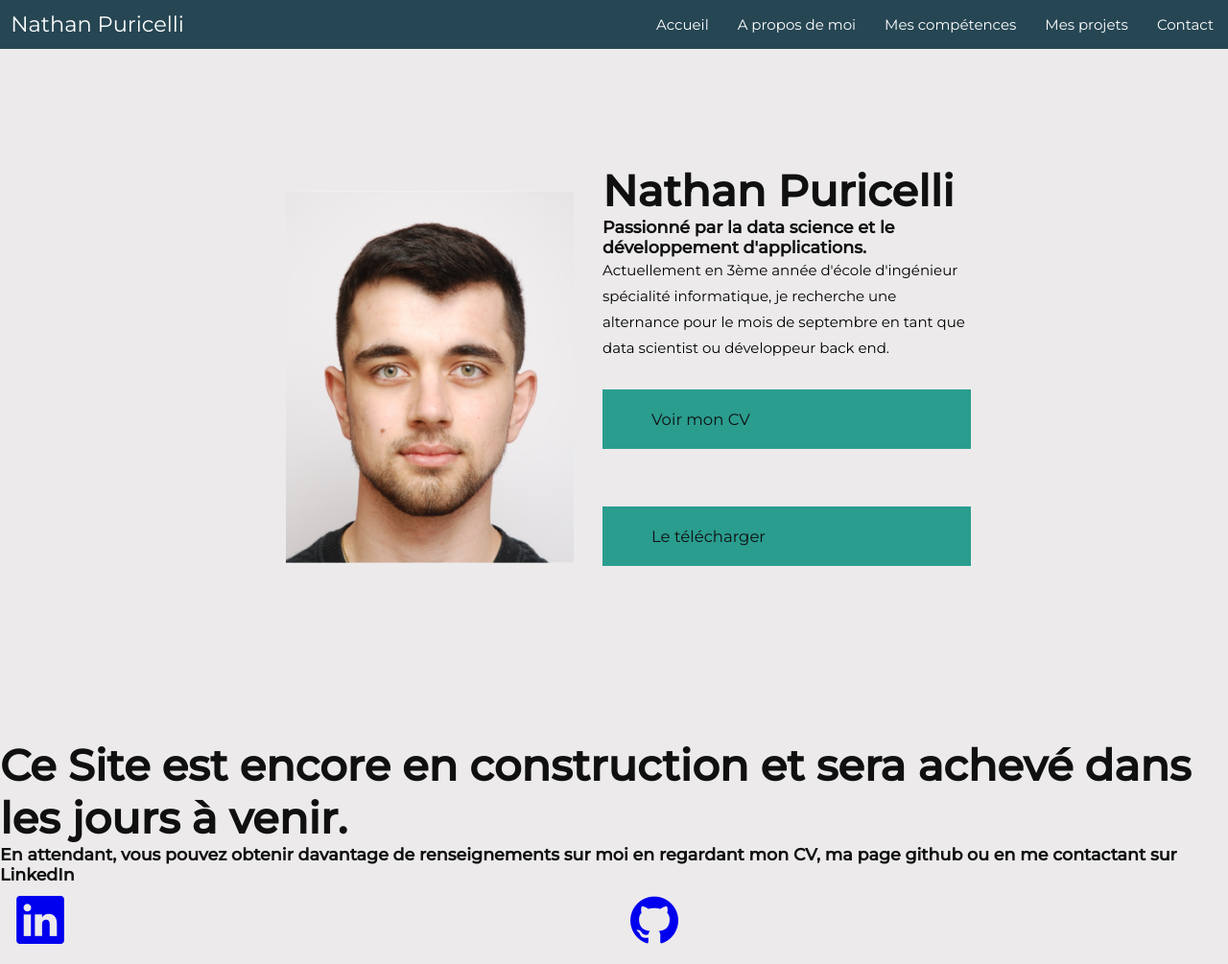
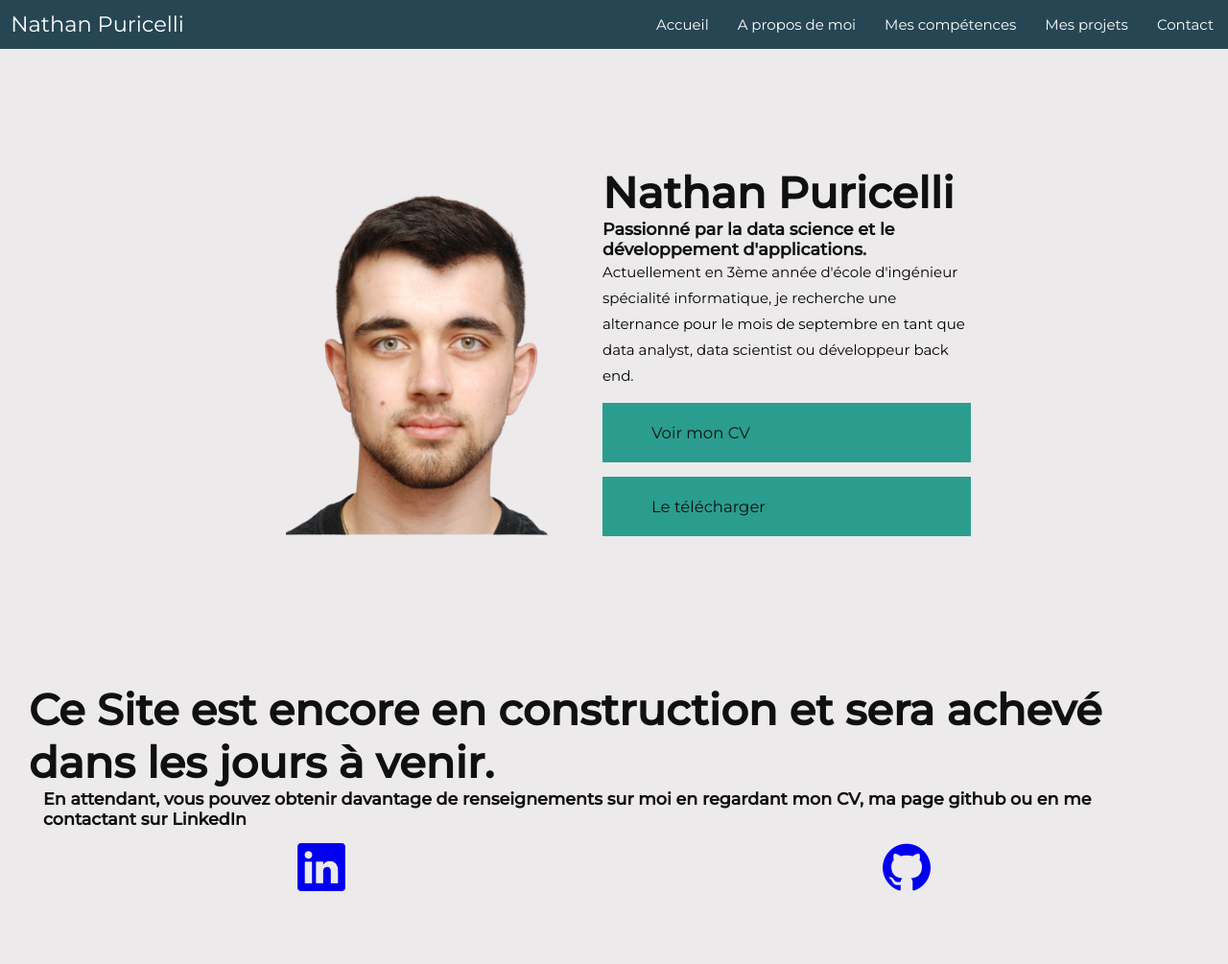
Before and after one commit to NathanPuricelli/Portfolio, a plain HTML site: page index.html in a window 1280 px wide. Shown: the top 1005 px of the page at 96% size. Drawn offline with nearby package versions, Linux system fonts and the light colour scheme.

Commit message:
Centrage des icones, améliorations boutons et flexbox

```diff
--- a/assets/css/style.css
+++ b/assets/css/style.css
@@ -18,7 +18,7 @@
     --color-less-dark: #2A9D8F;
     --color-dark-txt: #101010;
 
-    --transition: all 200ms ease;
+    --transition: all 300ms ease;
 }
 
 html {
@@ -27,7 +27,7 @@ html {
 }
 
 body {
-    background-color: var(--color-white);
+     background-color: var(--color-white);
     font-family: 'Montserrat', sans-serif;
     max-width: 100vw;
 }
@@ -67,7 +67,7 @@ img {
 }
 
 .btn:hover {
-    box-shadow: 0 2rem 2rem var(--color-secondary);
+    box-shadow: 0 .5rem .5rem var(--color-secondary);
 }
 
 /* Navigation bar for browser */
@@ -94,6 +94,7 @@ img {
 
 .navbar-links li:hover {
     background-color: var(--color-less-dark);
+    transition: var(--transition);
 }
 
 .navbar-links li a {
@@ -182,11 +183,21 @@ section.home .name {
     display: flex;
     flex-direction: column;
     width: 30vw;
-    min-width: 200px;
+    min-width: 300px;
 }
 
-section.disclamer {
+section.home .name a {
+    margin-top: 1rem;
+    margin-bottom: 0;
+}
+
+section.disclaimer {
     padding-top: 0;
+    margin: 0 2rem 0 2rem;
+}
+
+section.disclaimer h3 {
+    padding: 0 1rem 0 1rem;
 }
 
 .flexbox-icons {
@@ -200,6 +211,9 @@ section.disclamer {
 .flexbox-icons a {
     width: 100%;
     height: 100%;
+    display: flex;
+    align-items: center;
+    justify-content: center;
 }
 
 .flexbox-icons a i {
--- a/index.html
+++ b/index.html
@@ -35,18 +35,18 @@
         <!-- Home -->
         <section class="home" id="home">
             <div class="profilePicture">
-                <img src="assets/img/PhotoIdentite.png" alt="Photo de moi">
+                <img src="assets/img/PhotoIdentite-nobg.png" alt="Photo de moi">
             </div>
             <div class="name">
                 <h1>Nathan Puricelli</h1>
                 <h3>Passionné par la data science et le développement d'applications.</h3>
-                <p>Actuellement en 3ème année d'école d'ingénieur spécialité informatique, je recherche une alternance pour le mois de septembre en tant que data scientist ou développeur back end. </p>
+                <p>Actuellement en 3ème année d'école d'ingénieur spécialité informatique, je recherche une alternance pour le mois de septembre en tant que data analyst, data scientist ou développeur back end. </p>
                 <a href="assets/PURICELLI-CV.pdf" target="_blank" class="btn btn-primary">Voir mon CV</a>
                 <a href="assets/PURICELLI-CV.pdf" download="PURICELLI-CV" class="btn btn-primary">Le télécharger</a>
             </div>
 
         </section>
-        <section class="disclamer">
+        <section class="disclaimer">
             <h1>Ce Site est encore en construction et sera achevé dans les jours à venir.</h1>
             <h3>En attendant, vous pouvez obtenir davantage de renseignements sur moi en regardant mon CV, ma page github ou en me contactant sur LinkedIn</h3>
             <div class="flexbox-icons">
@@ -57,6 +57,5 @@
             </div>
         </section>
         <!-- End of home -->
-        palette : https://coolors.co/palette/264653-2a9d8f-e9c46a-f4a261-e76f51
     </body>
 </html>
```
Also changed, not shown: assets/img/PhotoIdentite-nobg.png (added).
